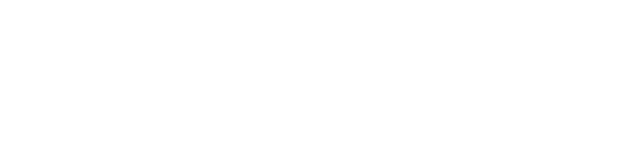
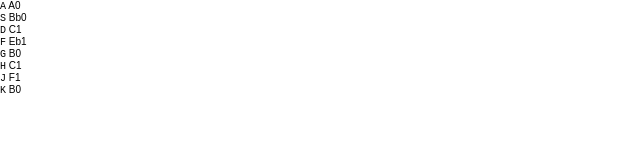
Before and after one commit to Faizee095/30daysJS_Challenge, a plain HTML site: page 1_DrumKIT/index.html in a window 1280 px wide. Shown: the whole page, without its empty margins (0-640 px from the left). Drawn offline with Linux system fonts and the light colour scheme.

Commit message:
Adding keys and sounds

```diff
--- a/1_DrumKIT/index.html
+++ b/1_DrumKIT/index.html
@@ -7,6 +7,48 @@
   <link rel="stylesheet" href="style.css">
 </head>
 <body>
+  <div class="keys">
+    <div data-key="65" class="key">
+      <kbd>A</kbd>
+      <span class="sound">A0</span>
+    </div>
+    <div data-key="83" class="key">
+      <kbd>S</kbd>
+      <span class="sound">Bb0</span>
+    </div>
+    <div data-key="68" class="key">
+      <kbd>D</kbd>
+      <span class="sound">C1</span>
+    </div>
+    <div data-key="70" class="key">
+      <kbd>F</kbd>
+      <span class="sound">Eb1</span>
+    </div>
+    <div data-key="71" class="key">
+      <kbd>G</kbd>
+      <span class="sound">B0</span>
+    </div>
+    <div data-key="72" class="key">
+      <kbd>H</kbd>
+      <span class="sound">C1</span>
+    </div>
+    <div data-key="74" class="key">
+      <kbd>J</kbd>
+      <span class="sound">F1</span>
+    </div>
+    <div data-key="75" class="key">
+      <kbd>K</kbd>
+      <span class="sound">B0</span>
+    </div>
+  </div>
+  <audio data-key="65" src="sounds/Piano.ff.A0.wav"></audio>
+  <audio data-key="83" src="sounds/Piano.ff.Bb0.wav"></audio>
+  <audio data-key="68" src="sounds/Piano.ff.C1.wav"></audio>
+  <audio data-key="70" src="sounds/Piano.ff.Eb1.wav"></audio>
+  <audio data-key="71" src="sounds/Piano.mf.B0.wav"></audio>
+  <audio data-key="72" src="sounds/Piano.mf.C1.wav"></audio>
+  <audio data-key="74" src="sounds/Piano.mf.F1.wav"></audio>
+  <audio data-key="75" src="sounds/Piano.pp.B0.wav"></audio>
 
 </body>
 </html>
```
Also changed, not shown: 8 other files.
